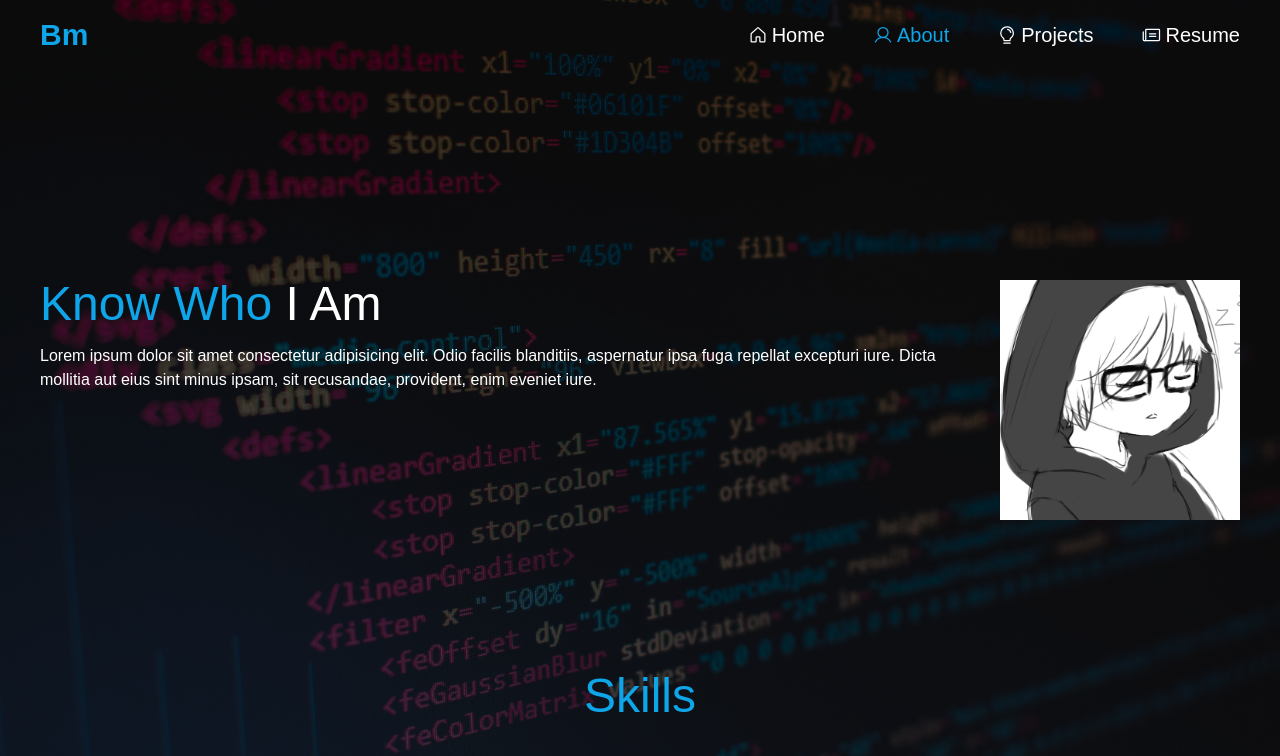
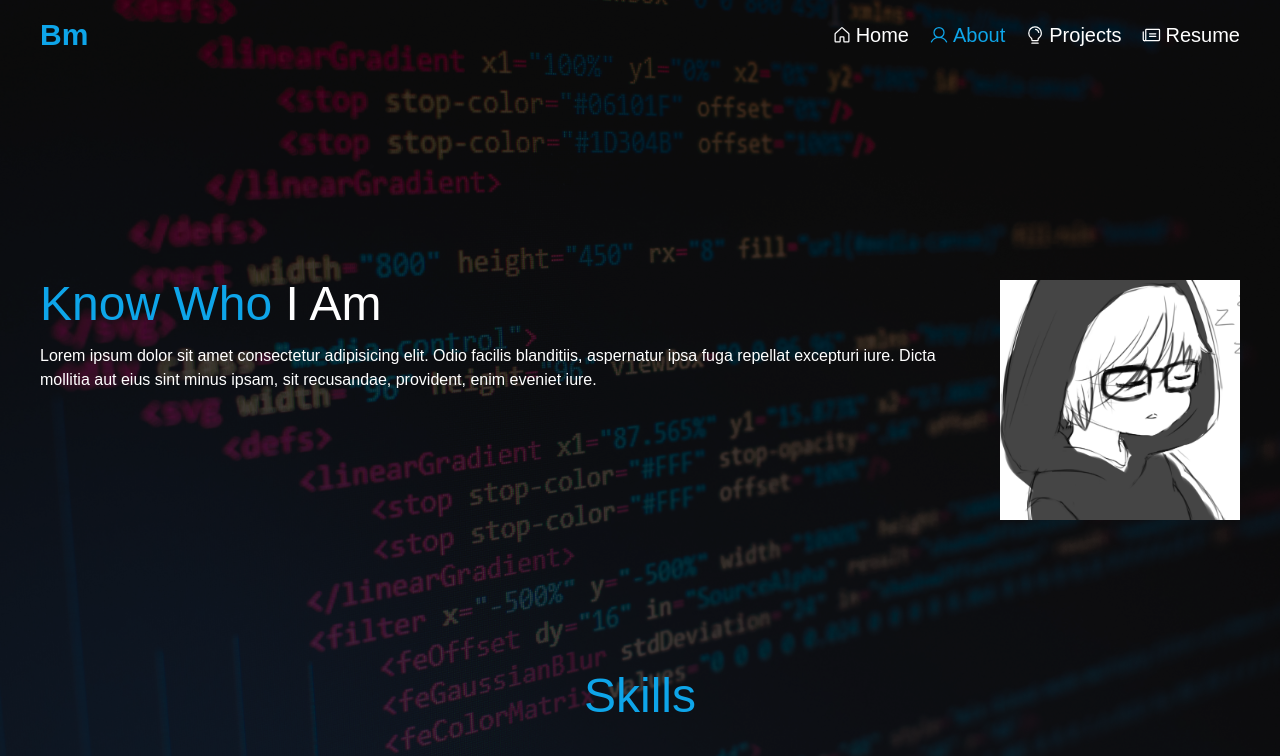
Before and after one commit to brunomaruya/Portfolio, a Next.js app: page /about in a window 1280 px wide. Shown: the top 756 px of the page. Built offline with nearby package versions, Linux system fonts and the light colour scheme.

Commit message:
update mobile menu

```diff
--- a/components/Header.tsx
+++ b/components/Header.tsx
@@ -8,6 +8,7 @@ import {
   List,
   Newspaper,
   User,
+  X,
 } from 'phosphor-react';
 
 export default function Header() {
@@ -30,18 +31,42 @@ export default function Header() {
     window.addEventListener('scroll', runOnScroll);
   }, [scrollY]);
 
+  const [isMenuOpen, setIsMenuOpen] = useState(false);
+
+  const menuStyles = isMenuOpen ? 'right-0 ' : 'right-[-20rem] ';
+
+  const closeMenu = () => {
+    setIsMenuOpen(false);
+  };
+  const openMenu = () => {
+    setIsMenuOpen(true);
+    console.log('opened');
+  };
+
   return (
     <>
       <header className={`w-screen fixed top-0 ${headerBg} z-30 px-10 `}>
-        <div className=" max-width h-[70px] flex items-center justify-between py-4">
+        <div className=" max-width h-[70px]  flex items-center justify-between py-4">
           <div>
             <Link href="/">
               <strong className="text-3xl text-primary-color">Bm</strong>
             </Link>
           </div>
-          <List className="block text-4xl md:block lg:hidden" />
-          <nav className="hidden md:hidden lg:block">
-            <ul className="flex gap-12 text-xl ">
+          <List
+            onClick={openMenu}
+            className={`absolute right-0 mx-10  text-4xl md:block lg:hidden`}
+          />
+          <nav className={`  `}>
+            <ul
+              className={`absolute flex ${menuStyles}
+              duration-100  flex-col w-80 top-0  h-screen
+               bg-background  px-24 pt-20 gap-12 text-xl
+               lg:bg-transparent lg:flex-row lg:static lg:h-full lg:gap-5 lg:p-0  lg:w-full lg:duration-[0] `}
+            >
+              <X
+                onClick={closeMenu}
+                className="absolute z-30 top-0 right-0 text-4xl my-5 mx-10 lg:hidden"
+              />
               <li
                 className={router.pathname == '/' ? 'text-primary-color' : ''}
               >
--- a/tailwind.config.js
+++ b/tailwind.config.js
@@ -10,6 +10,7 @@ module.exports = {
         'navbar-on-scroll': 'rgba(17, 25, 40, 0.75)',
         'primary-color': 'rgb(14, 165, 233)',
         'primary-color-darker': 'rgb(11, 135, 193)',
+        background: 'rgba(17, 25, 40)',
       },
       backgroundImage: {
         'hero-pattern': "url('/public/images/code.jpg')",
```
